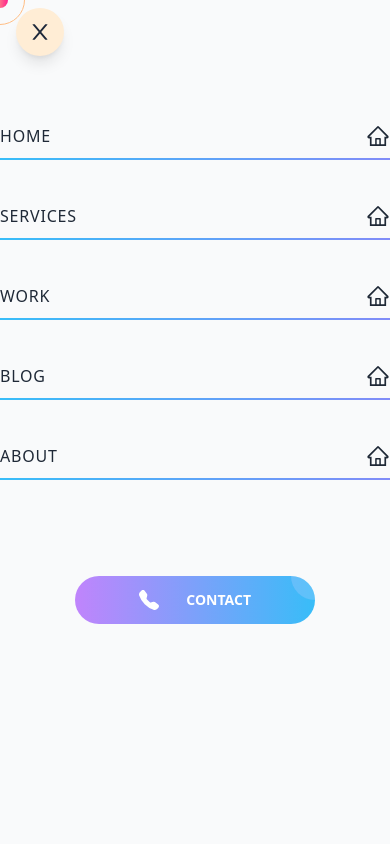
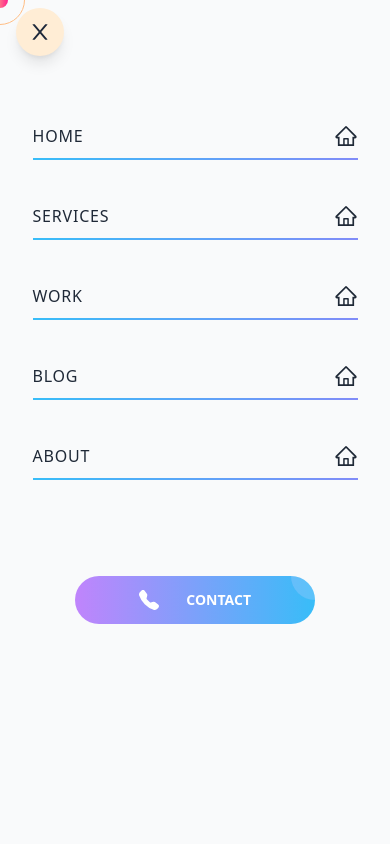
Before and after one commit to anesszereg/My_ServX, a Next.js app: page / in a window 390 px wide. Both pictures are taken after a click on the button 324 px from the left and 40 px from the top of the page. Shown: the top 844 px of the page. Built offline with nearby package versions, Linux system fonts and the light colour scheme.

Commit message:
fix the side bar , and add the Scroll animation effect

```diff
--- a/src/components/Header/MobileNav.jsx
+++ b/src/components/Header/MobileNav.jsx
@@ -18,8 +18,8 @@ const MobileNav = ({ handleClick, activeNav ,visible }) => {
 
 
   return (
-    <nav className={`w-full ${activeNav  ? "flex" : " hidden"}  py-8  flex-col gap-16 h-full`}>
-      <ul className=" pt-20  flex flex-col  intersect gap-y-8">
+    <nav className={`w-full ${activeNav  ? "flex" : " hidden"}  py-8  items-center flex-col gap-16 h-full`}>
+      <ul className=" pt-20  flex flex-col w-10/12  intersect gap-y-8">
         {links.map((item, index) => (
           // 4px is a custom value h-[custom value]
           // now for the cool stuff you can add a group class to the parent
--- a/src/components/Header/NavBar.jsx
+++ b/src/components/Header/NavBar.jsx
@@ -4,6 +4,7 @@ import { useEffect } from "react";
 import Logo from "public/assets/logo.png";
 
 import Link from "next/link";
+import  {Link as ScrollLink} from "react-scroll"
 import Sidebar from "./Sidebar";
 import Navlinks from "./Navlinks";
 
@@ -43,11 +44,11 @@ const NavBar = () => {
     <header className={`    ${scrollPosition > 0 ? 'bg-white  shadow-md ' : 'bg-transparent'} transition-colors duration-[1s] ease-in-out  top-0  px-8 z-[3] flex w-full fixed   h-20`}>
       <div className="w-full flex max-h-20 h-full md:px-0 px-4 items-start  md:items-center justify-between ">
         {/* object contain scales down the image so its all seen , object center centers it */}
-        <Link className="flex-grow " href={"/"} legacyBehavior>
           <div className="flex relative w-40  -left-3  h-full  items-center">
+        <ScrollLink className="flex-grow " smooth={true} offset={-80} to={"/home"} legacyBehavior>
             <Image fill className="object-contain object-center" alt="myServX Logo" src={Logo} />
+        </ScrollLink>
           </div>
-        </Link>
 
         <Navlinks  setActiveNav={setActiveNav} activeNav={activeNav} setVisible={setVisible} visible={visible} />
       </div>
```
